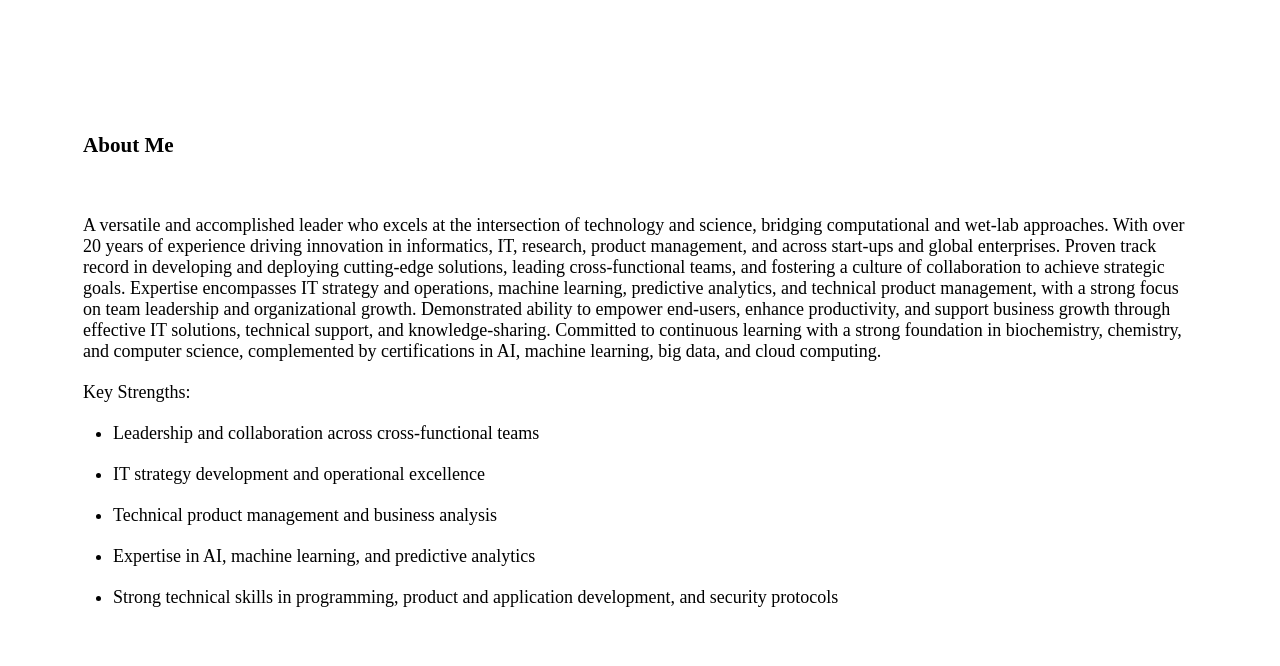
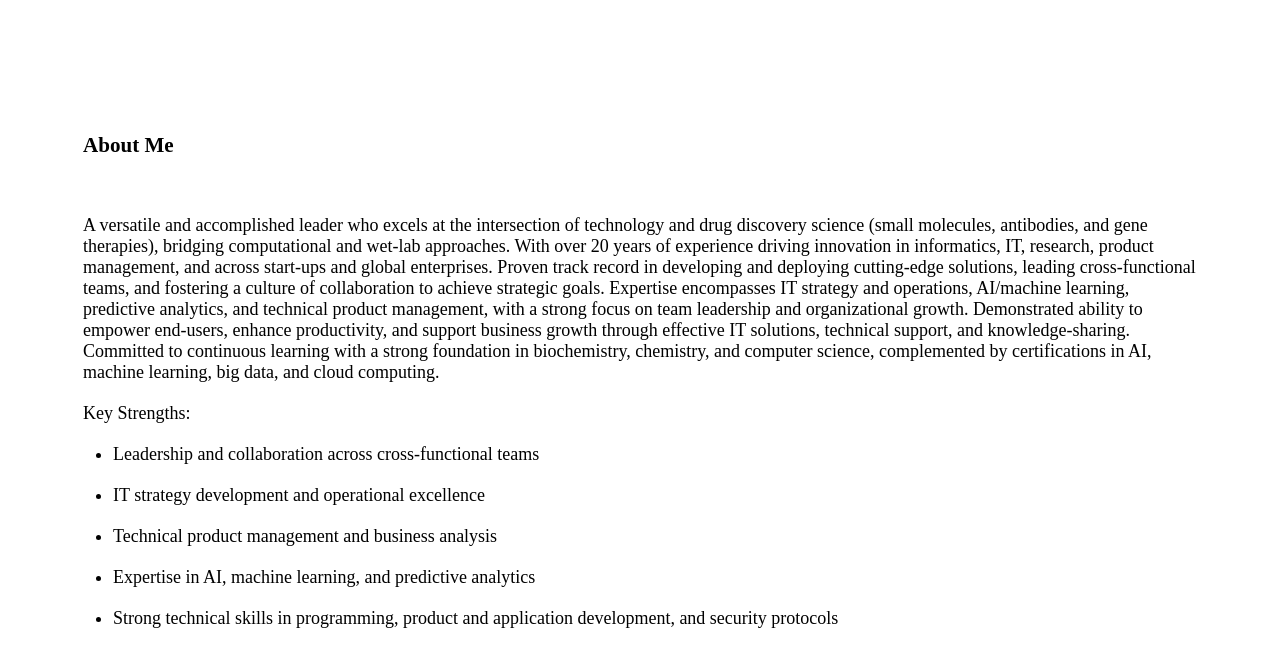
Before and after one commit to 1u477n/1u477n.github.io, a plain HTML site: page about.html in a window 1280 px wide. Drawn offline with Linux system fonts and the light colour scheme.

Commit message:
Update about.html

```diff
--- a/about.html
+++ b/about.html
@@ -10,10 +10,10 @@
 <body style="margin: 5%;">
     <h3 style="margin-top: 10%; margin-bottom: 5%; text-decoration: solid;">About Me</h3>
     <p>
-        A versatile and accomplished leader who excels at the intersection of technology and science, bridging computational and wet-lab approaches. With over 20 years of experience driving innovation in informatics,
-        IT, research, product management, and across start-ups and global enterprises.
+        A versatile and accomplished leader who excels at the intersection of technology and drug discovery science (small molecules, antibodies, and gene therapies), bridging computational and wet-lab approaches.
+        With over 20 years of experience driving innovation in informatics, IT, research, product management, and across start-ups and global enterprises.
         Proven track record in developing and deploying cutting-edge solutions, leading cross-functional teams, and fostering a culture of collaboration to achieve strategic goals.
-        Expertise encompasses IT strategy and operations, machine learning, predictive analytics, and technical product management, with a strong focus on team leadership and organizational growth.
+        Expertise encompasses IT strategy and operations, AI/machine learning, predictive analytics, and technical product management, with a strong focus on team leadership and organizational growth.
         Demonstrated ability to empower end-users, enhance productivity, and support business growth through effective IT solutions, technical support, and knowledge-sharing.
         Committed to continuous learning with a strong foundation in biochemistry, chemistry, and computer science, complemented by certifications in AI, machine learning, big data, and cloud computing.
     </p>
```
